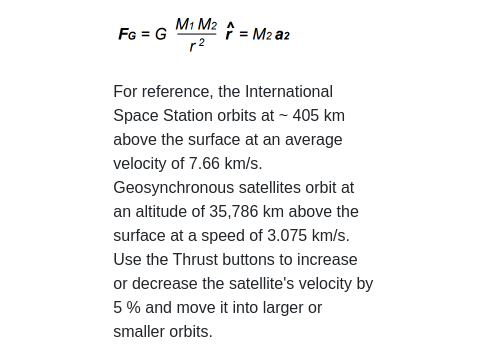
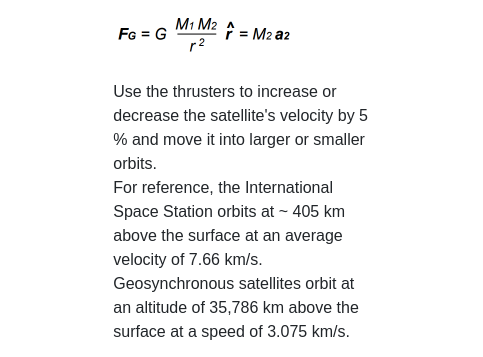
Before and after one commit to ealfvin-dev/Orbit-Simulator, a plain HTML site: page index.html in a window 1280 px wide. Shown: the part 647-1004 px from the top of the page, 0-483 px from the left. Drawn offline with nearby package versions, Linux system fonts and the light colour scheme; grey boxes are pictures that could not be loaded.

Commit message:
Text changes

```diff
--- a/index.html
+++ b/index.html
@@ -53,9 +53,9 @@
                 <img id="GravityEq" src="assets/images/gravityEq.jpg" alt="Equation for the force of gravity"/>
                 <p>
                     <br/>
+                    Use the thrusters to increase or decrease the satellite's velocity by 5 % and move it into larger or smaller orbits. <br/>
                     For reference, the International Space Station orbits at ~ 405 km above the surface at an average velocity of 7.66 km/s.
-                    Geosynchronous satellites orbit at an altitude of 35,786 km above the surface at a speed of 3.075 km/s. <br/>
-                    Use the Thrust buttons to increase or decrease the satellite's velocity by 5 % and move it into larger or smaller orbits.
+                    Geosynchronous satellites orbit at an altitude of 35,786 km above the surface at a speed of 3.075 km/s.
                 </p>
 
             </div>
```
